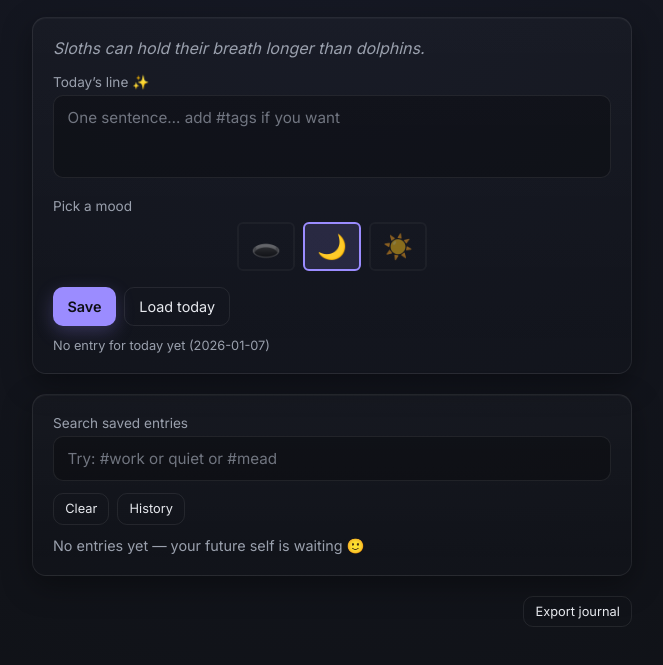
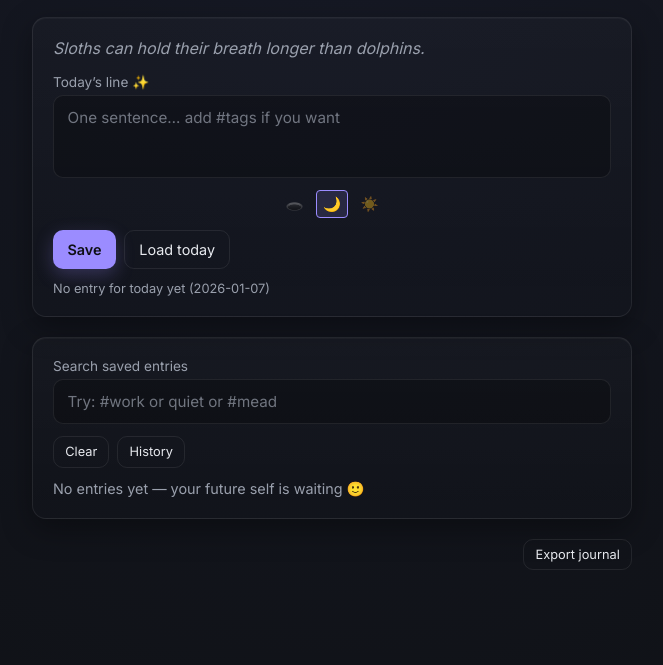
Before and after one commit to lailaluuuu/Positivepinecone, a website: page index.html in a window 1280 px wide. Shown: the part 109-774 px from the top of the page, without its empty margins (308-971 px from the left). Drawn offline with Linux system fonts and the light colour scheme.

Commit message:
shrunk the moods hahaha

```diff
--- a/index.html
+++ b/index.html
@@ -47,7 +47,6 @@
       ></textarea>
 
       <div class="mood-picker">
-        <label class="label">Pick a mood</label>
         <div class="mood-buttons">
           <button id="btnMoodEmpty" class="mood-btn" data-mood="empty" title="Void">🕳️</button>
           <button id="btnMoodFull" class="mood-btn active" data-mood="full" title="Moon">🌙</button>
--- a/styles.css
+++ b/styles.css
@@ -433,33 +433,28 @@ input::placeholder {
 }
 
 .mood-picker {
-  margin: 1rem 0;
-}
-
-.mood-picker .label {
-  display: block;
-  margin-bottom: 0.5rem;
+  margin: 0.5rem 0;
 }
 
 .mood-buttons {
   display: flex;
-  gap: 0.5rem;
+  gap: 0.3rem;
   justify-content: center;
 }
 
 .mood-btn {
-  font-size: 1.5rem;
-  padding: 0.5rem 0.75rem;
-  border: 2px solid var(--border);
+  font-size: 0.9rem;
+  padding: 0.25rem 0.4rem;
+  border: 1px solid transparent;
   background: transparent;
   cursor: pointer;
-  border-radius: 0.375rem;
+  border-radius: 0.25rem;
   transition: all 0.2s;
-  opacity: 0.5;
+  opacity: 0.4;
 }
 
 .mood-btn:hover {
-  opacity: 0.75;
+  opacity: 0.6;
 }
 
 .mood-btn.active {
```
